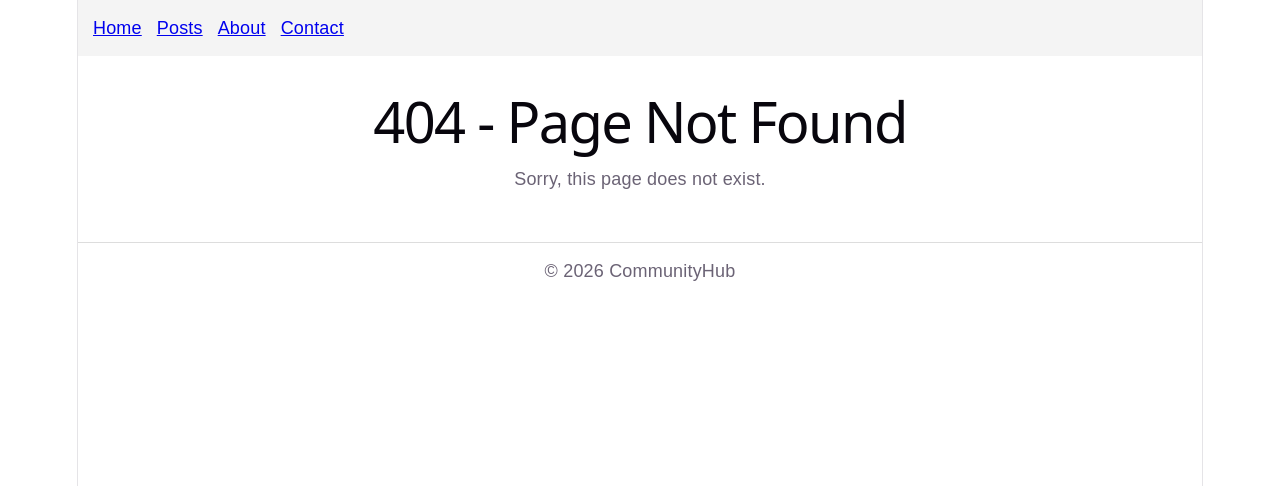
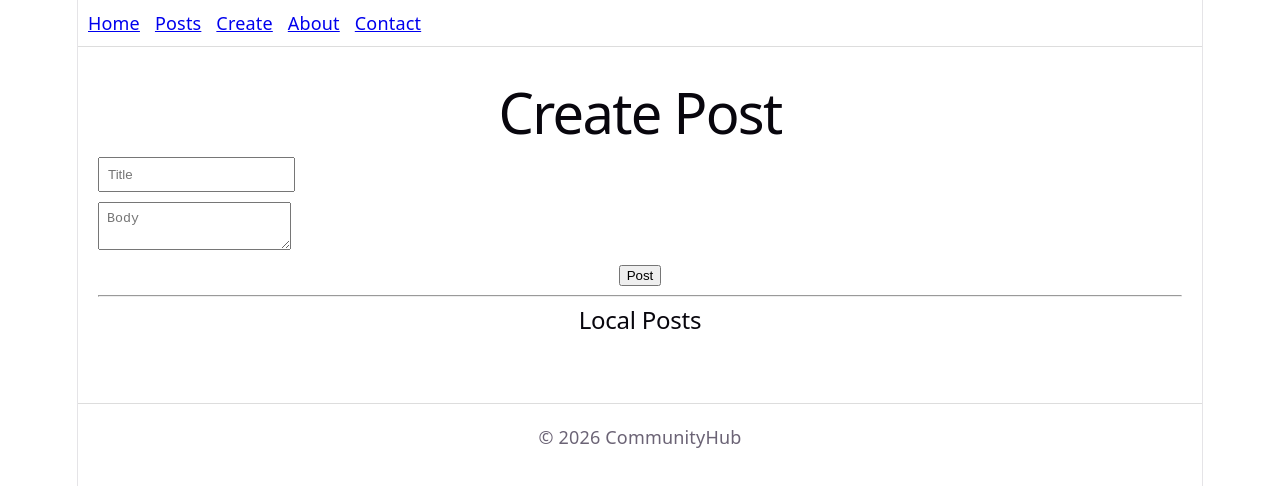
Before and after one commit to fabby442/iyf-s10-week-09-fabby442, a React (Vite) app in the folder communityhub/: page /create in a window 1280 px wide. Before the commit this address had no page. Shown: the top 486 px of the page. Built offline with nearby package versions, Linux system fonts and the light colour scheme; the HTML template or start-up script is replaced by a standard one.

Commit message:
improve layout with navbar and footer navigation

```diff
--- a/communityhub/src/App.jsx
+++ b/communityhub/src/App.jsx
@@ -7,6 +7,7 @@ import About from './pages/About';
 import Contact from './pages/Contact';
 import PostDetail from './pages/PostDetail';
 import NotFound from './pages/NotFound';
+import CreatePost from './pages/CreatePost';
 
 function App() {
     return (
@@ -18,6 +19,7 @@ function App() {
                 <Route path="about" element={<About />} />
                 <Route path="contact" element={<Contact />} />
                 <Route path="*" element={<NotFound />} />
+                <Route path="create" element={<CreatePost />} />
             </Route>
         </Routes>
     );
--- a/communityhub/src/components/Layout.jsx
+++ b/communityhub/src/components/Layout.jsx
@@ -1,35 +1,36 @@
-import { Outlet, Link } from 'react-router-dom';
+import { Outlet, Link, NavLink } from "react-router-dom";
 
 function Layout() {
     return (
-        <div style={{ fontFamily: 'Arial' }}>
+        <div>
 
-            {/* NAVIGATION */}
+            {/* NAVBAR */}
             <nav style={{
-                display: 'flex',
-                gap: '15px',
-                padding: '15px',
-                background: '#f4f4f4'
+                display: "flex",
+                gap: "15px",
+                padding: "10px",
+                borderBottom: "1px solid #ddd"
             }}>
-                <Link to="/">Home</Link>
-                <Link to="/posts">Posts</Link>
-                <Link to="/about">About</Link>
-                <Link to="/contact">Contact</Link>
+                <NavLink to="/">Home</NavLink>
+                <NavLink to="/posts">Posts</NavLink>
+                <NavLink to="/create">Create</NavLink>
+                <NavLink to="/about">About</NavLink>
+                <NavLink to="/contact">Contact</NavLink>
             </nav>
 
             {/* PAGE CONTENT */}
-            <main style={{ padding: '20px' }}>
+            <main style={{ padding: "20px" }}>
                 <Outlet />
             </main>
 
             {/* FOOTER */}
             <footer style={{
-                textAlign: 'center',
-                padding: '15px',
-                marginTop: '30px',
-                borderTop: '1px solid #ddd'
+                textAlign: "center",
+                padding: "20px",
+                borderTop: "1px solid #ddd",
+                marginTop: "40px"
             }}>
-                <p>© 2026 CommunityHub</p>
+                © 2026 CommunityHub
             </footer>
 
         </div>
--- /dev/null
+++ b/communityhub/src/pages/CreatePost.jsx
@@ -0,0 +1,59 @@
+import { useState } from "react";
+
+function CreatePost() {
+    const [title, setTitle] = useState("");
+    const [body, setBody] = useState("");
+    const [posts, setPosts] = useState([]);
+
+    const handleSubmit = (e) => {
+        e.preventDefault();
+
+        const newPost = {
+            id: Date.now(),
+            title,
+            body
+        };
+
+        setPosts([newPost, ...posts]);
+
+        setTitle("");
+        setBody("");
+    };
+
+    return (
+        <div>
+            <h1>Create Post</h1>
+
+            <form onSubmit={handleSubmit}>
+                <input
+                    placeholder="Title"
+                    value={title}
+                    onChange={(e) => setTitle(e.target.value)}
+                    style={{ display: "block", marginBottom: "10px", padding: "8px" }}
+                />
+
+                <textarea
+                    placeholder="Body"
+                    value={body}
+                    onChange={(e) => setBody(e.target.value)}
+                    style={{ display: "block", marginBottom: "10px", padding: "8px" }}
+                />
+
+                <button type="submit">Post</button>
+            </form>
+
+            <hr />
+
+            <h2>Local Posts</h2>
+
+            {posts.map(post => (
+                <div key={post.id} style={{ border: "1px solid #ddd", padding: "10px", marginTop: "10px" }}>
+                    <h3>{post.title}</h3>
+                    <p>{post.body}</p>
+                </div>
+            ))}
+        </div>
+    );
+}
+
+export default CreatePost;
```
